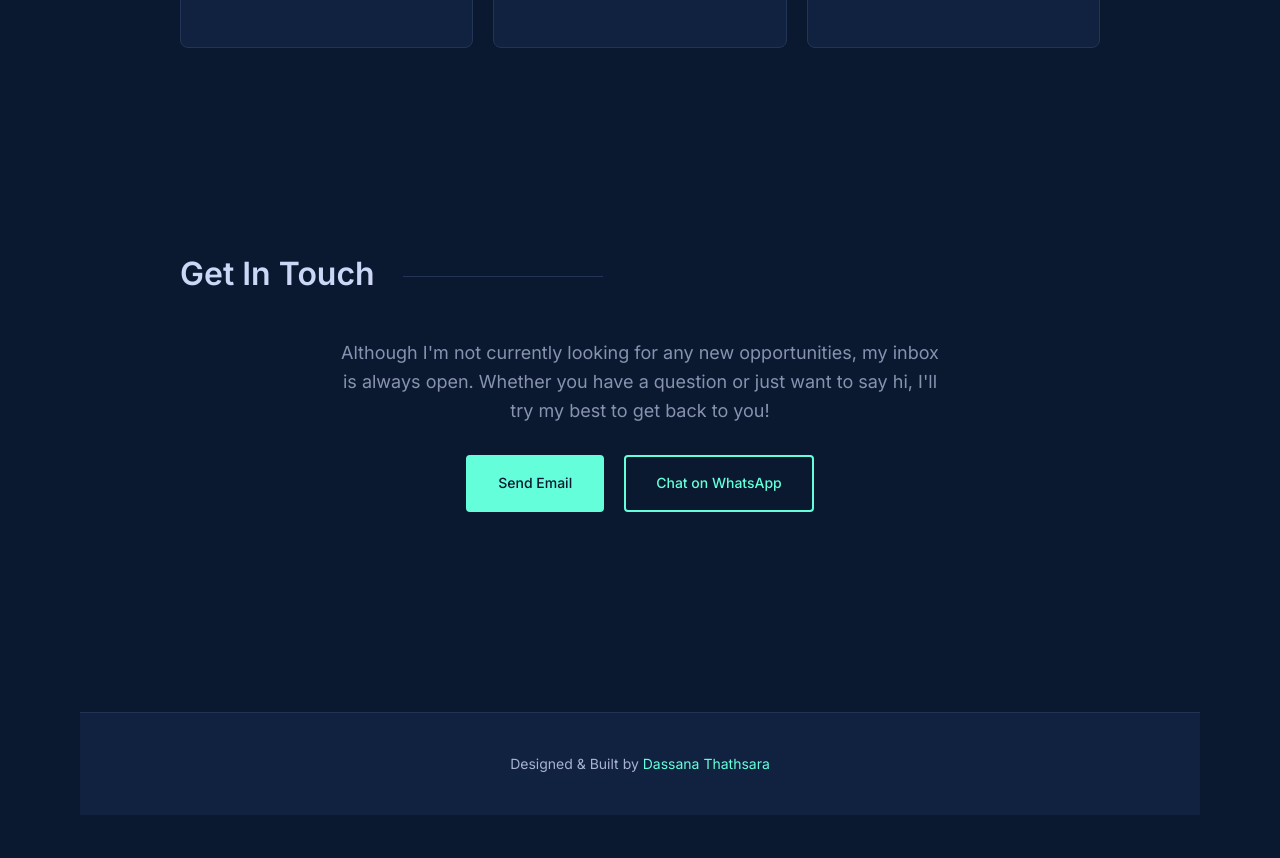
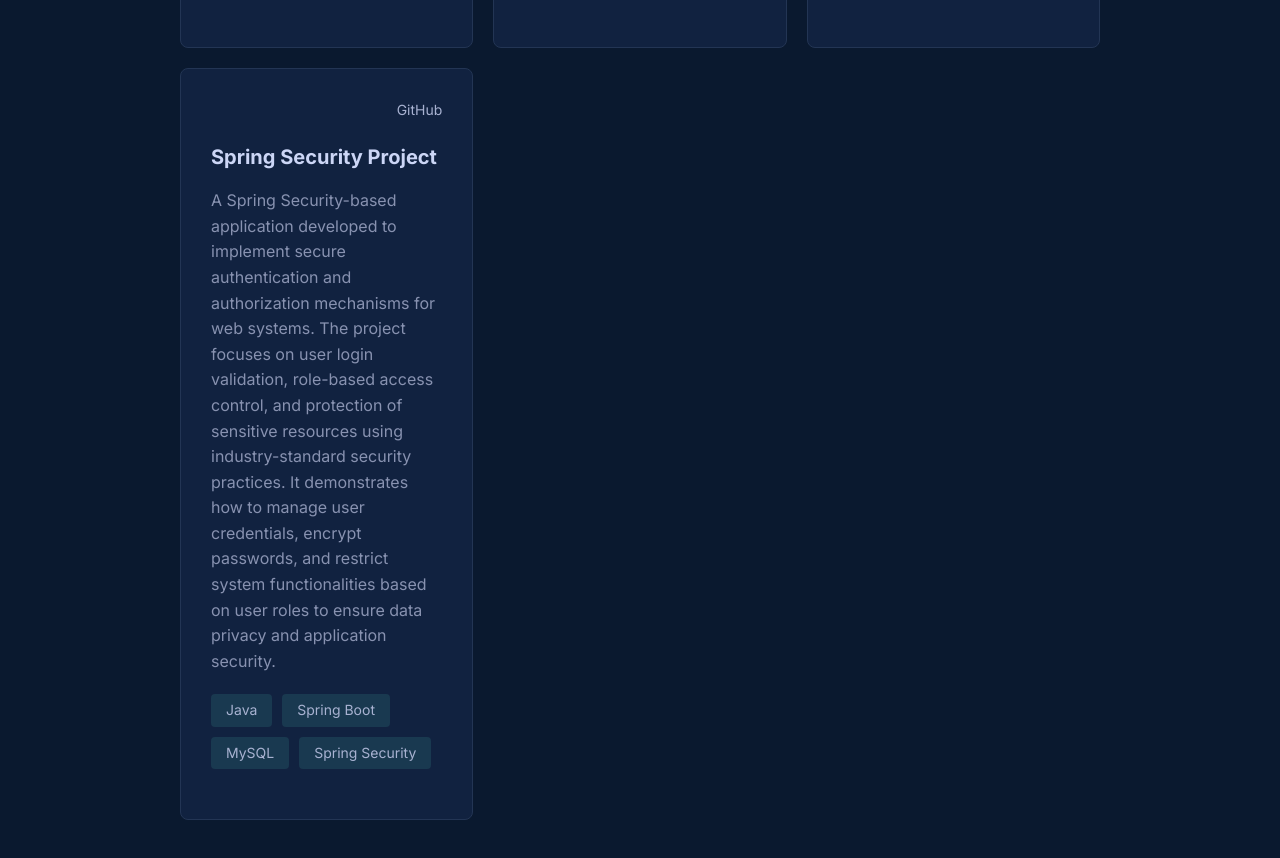
Before and after one commit to dassana002/My-Portfolio, a website: page index.html in a window 1280 px wide. Shown: the part 6794-7652 px from the top of the page. Before the commit the page ends 7609 px from the top, so only its background shows below. Drawn offline with Linux system fonts and the light colour scheme.

Commit message:
add spring security project in other project section.

```diff
--- a/index.html
+++ b/index.html
@@ -430,6 +430,26 @@
                                         <li>MySQL</li>
                                     </ul>
                                 </article>
+
+                                <article class="project-card small">
+                                    <div class="project-header">
+                                        <div class="project-links">
+                                            <a href="https://github.com/dassana002/JWT-Authentication-with-Spring-Security" aria-label="GitHub" target="_blank">GitHub</a>
+                                        </div>
+                                    </div>
+                                    <h4 class="project-name">Spring Security Project</h4>
+                                    <p class="project-description">
+                                        A Spring Security-based application developed to implement secure authentication and authorization mechanisms for web systems.
+                                        The project focuses on user login validation, role-based access control, and protection of sensitive resources using industry-standard security practices.
+                                        It demonstrates how to manage user credentials, encrypt passwords, and restrict system functionalities based on user roles to ensure data privacy and application security.
+                                    </p>
+                                    <ul class="project-technologies">
+                                        <li>Java</li>
+                                        <li>Spring Boot</li>
+                                        <li>MySQL</li>
+                                        <li>Spring Security</li>
+                                    </ul>
+                                </article>
                             </div>
                         </div>
                     </div>
```
